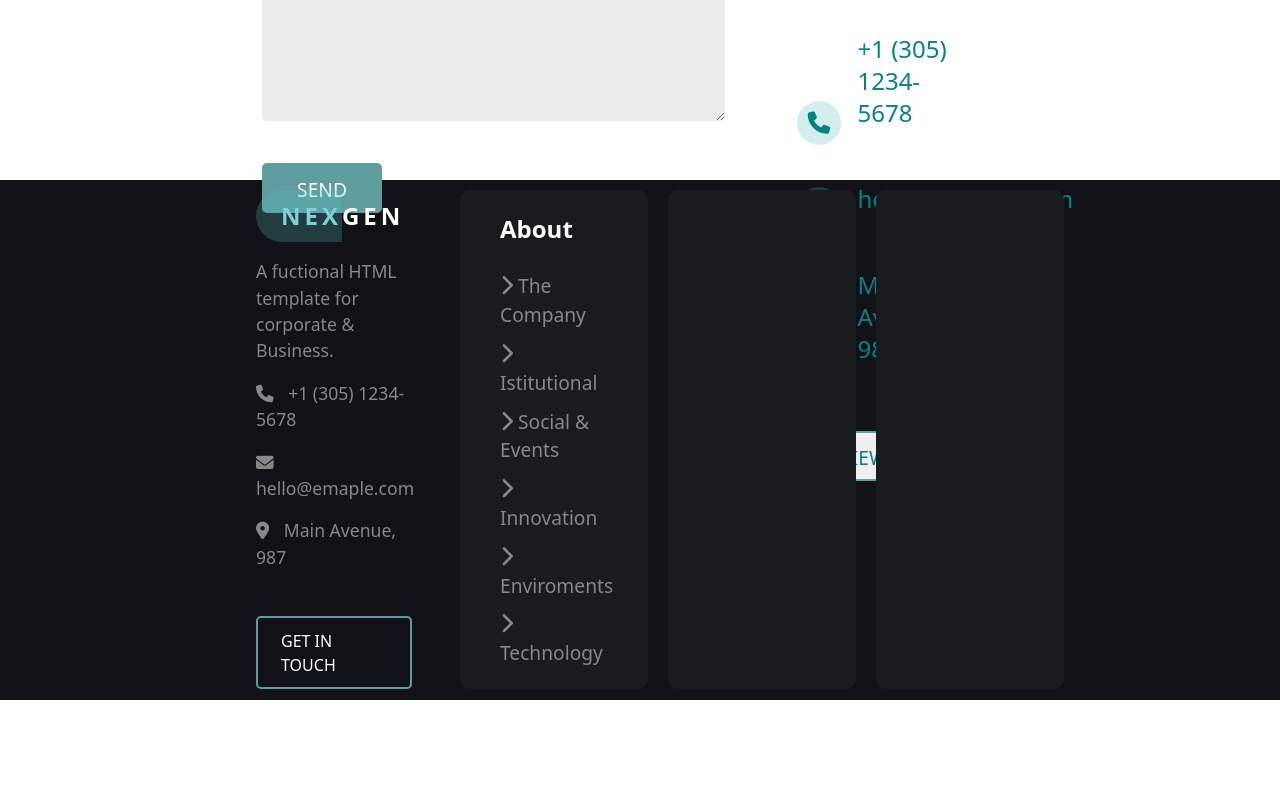
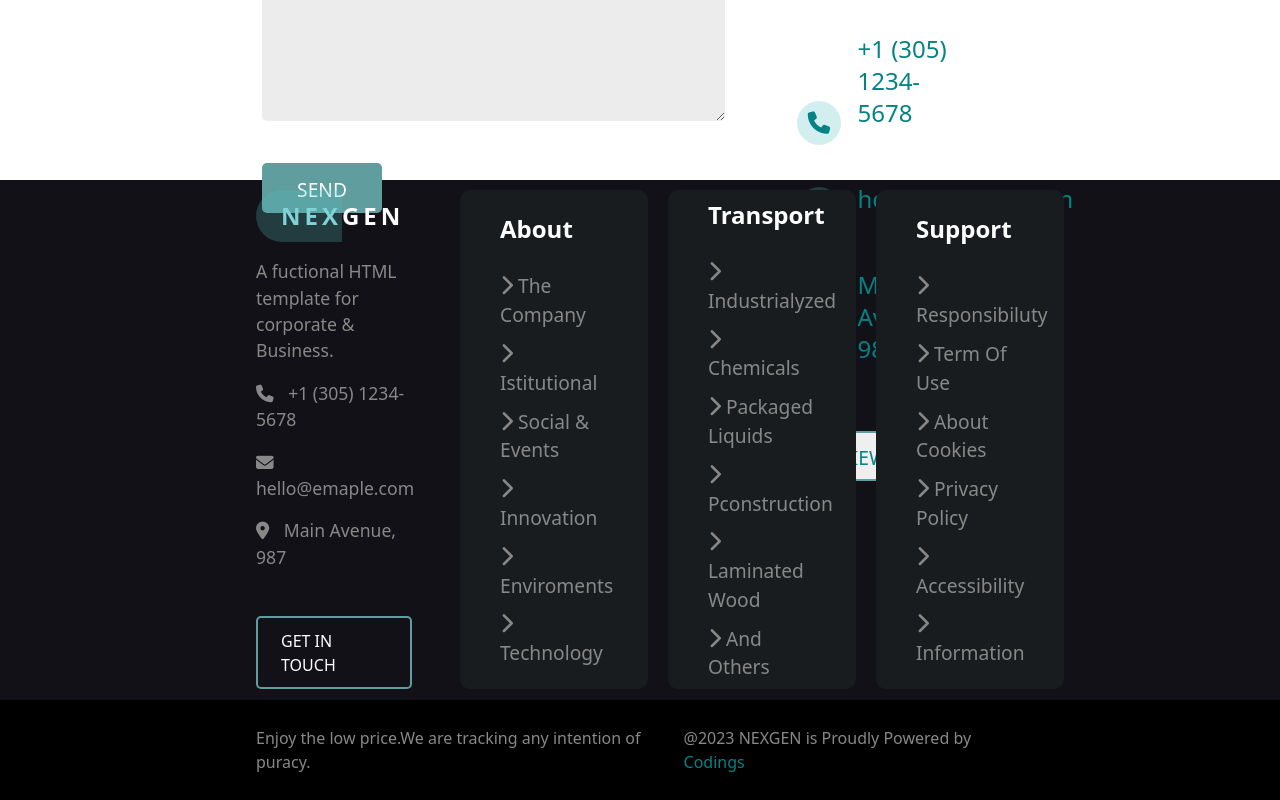
Before and after one commit to LeonardoRinaldi92/proj-html-vuejs, a Vue app: page / in a window 1280 px wide. Shown: the part 4874-5674 px from the top of the page. Before the commit the page ends 5574 px from the top, so only its background shows below. Built offline with nearby package versions, Linux system fonts and the light colour scheme.

Commit message:
mockup ok

```diff
--- a/src/App.vue
+++ b/src/App.vue
@@ -94,6 +94,21 @@
   </main>
   <footer @wheel.prevent="letSGo">
     <footerComp/>
+    <div class="bottomFooter">
+      <div  class="m-auto d-flex justify-content-between align-items-center" style="width: 60%;">
+        <span>
+          Enjoy the low price.We are tracking any intention of puracy.
+        </span>
+        <span>
+          &#64;2023 NEXGEN is Proudly Powered by
+          <span class="code">
+            Codings
+          </span>
+        </span>
+
+      </div>
+
+    </div>
   </footer>
 </template>
 
@@ -109,6 +124,19 @@
     background-repeat: no-repeat;
     background-size: cover;
   }
+  .bottomFooter {
+    background-color: black;
+    width: 100%;
+    .m-auto{
+      height: 100px;
+      span {
+        color: $grey;
+        .code {
+          color: $blue;
+        }
+      }
+    }
+  }
 
 
 </style>
--- a/src/components/footerComp.vue
+++ b/src/components/footerComp.vue
@@ -40,7 +40,6 @@
                     </p>
                     <span class="reverseButton">
                         GET IN TOUCH
-
                     </span>
                 </div>
                 <div class="col-9 d-flex">
@@ -59,8 +58,36 @@
                             <li>technology</li>
                         </ul>
                     </div>
-                    <div class="col-4 schedina"></div>
-                    <div class="col-4 schedina"></div>
+                    <div class="col-4 schedina">
+                        <span>
+                            <b>
+                                Transport
+                            </b>
+                        </span>
+                        <ul>
+                            <li>industrialyzed</li>
+                            <li>chemicals</li>
+                            <li>packaged liquids</li>
+                            <li>pconstruction</li>
+                            <li>laminated wood</li>
+                            <li>and others</li>
+                        </ul>
+                    </div>
+                    <div class="col-4 schedina">
+                        <span>
+                            <b>
+                                Support
+                            </b>
+                        </span>
+                        <ul>
+                            <li>responsibiluty</li>
+                            <li>term of use</li>
+                            <li>about cookies</li>
+                            <li>privacy policy</li>
+                            <li>accessibility</li>
+                            <li>information</li>
+                        </ul>
+                    </div>
                 </div>
             </div>
         </div>
@@ -120,6 +147,9 @@
                         display: inline-block;
                         text-transform: capitalize;
                         margin-top: 10px;
+                        &:hover {
+                            color: white;
+                        }
                         &::before {
                         content:"\f054";
                         display:inline-block; /* no underline on hover */
@@ -128,6 +158,10 @@
                         font-size: 1.3rem;
                         line-height: .8em;
                         }
+
+                        &:hover::before {
+                            font-size: 1.6rem;
+                        }
                     }
                 }
         }
```
